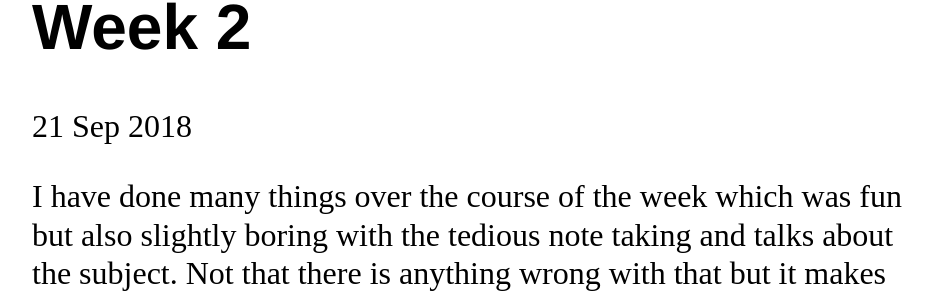
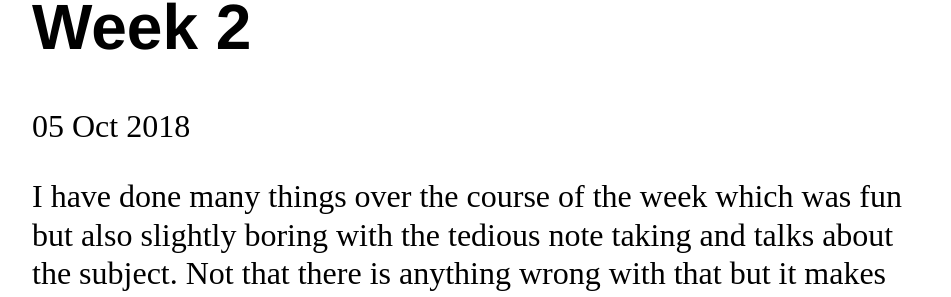
Before and after one commit to benjamint7604/benjamint7604.github.io, a Jekyll site: the page built from _posts/2018-10-5-Weekly-Reflection-03.md, in a window 1280 px wide. Shown: the part 327-624 px from the top of the page, without its empty margins (160-1111 px from the left). Built offline with Jekyll 4.4.1, drawn with Linux system fonts in a browser that asks for light colours.

Commit message:
Update 2018-10-5-Weekly-Reflection-03.md

```diff
--- a/_posts/2018-10-5-Weekly-Reflection-03.md
+++ b/_posts/2018-10-5-Weekly-Reflection-03.md
@@ -1,7 +1,7 @@
 ---
 layout: post
 title: "Benjamin Ty, AFSE Student, Week 2"
-date: 2018-09-21
+date: 2018-10-5
 ---
 
 I have done many things over the course of the week which was fun but also slightly boring with the tedious note taking and talks about the subject. Not that there is anything wrong with that but it makes the class seem more about the notes and not the interaction and collaboration of ideas. Although this may be true I am happy to know we are doing a video game project.
```
